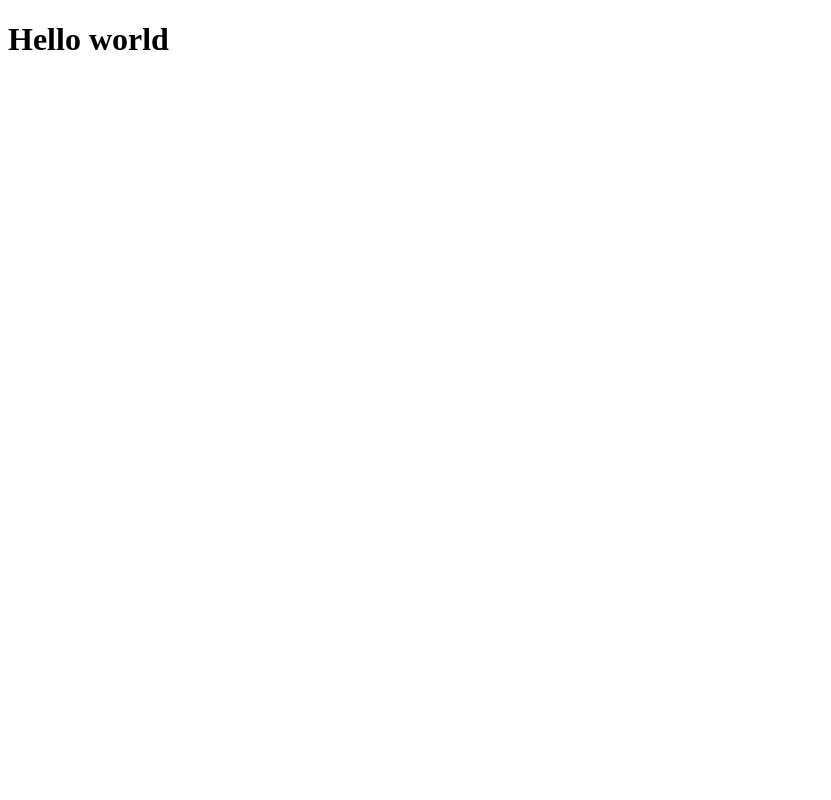
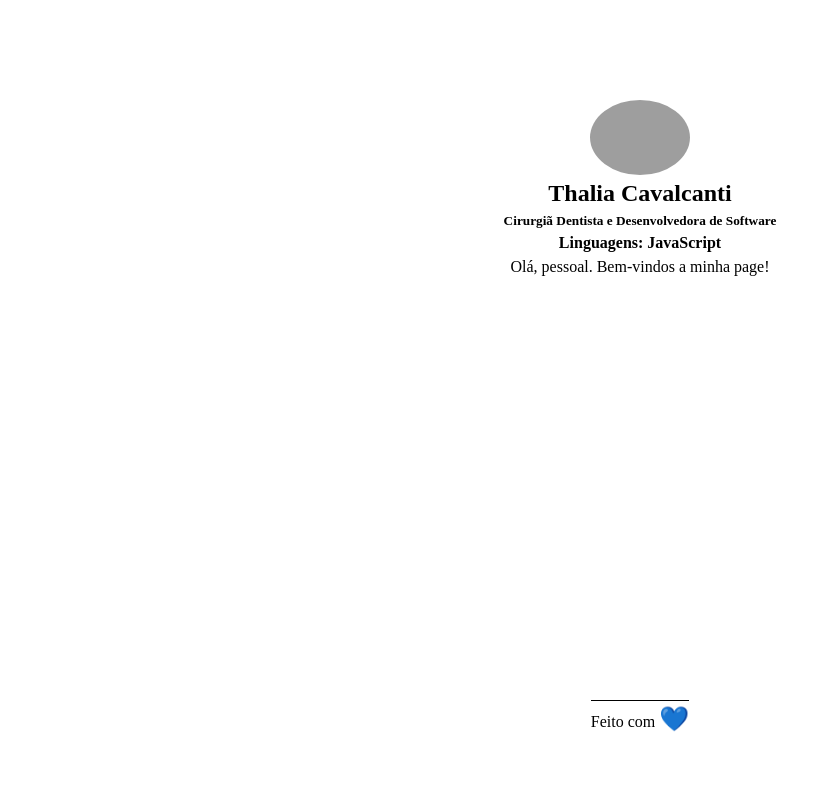
Before and after one commit to thaliacavalcanti/thaliacavalcanti, a plain HTML site: page index.html in a window 1280 px wide. Shown: the whole page, without its empty margins (0-831 px from the left). Drawn offline with Linux system fonts and the light colour scheme; grey boxes are pictures that could not be loaded.

Commit message:
primeiras alterações do portifolio

```diff
--- a/index.html
+++ b/index.html
@@ -1,11 +1,26 @@
 <!DOCTYPE html>
 <html lang="en">
+
 <head>
     <meta charset="UTF-8">
     <meta name="viewport" content="width=device-width, initial-scale=1.0">
     <title>thaliacavalcanti</title>
 </head>
+<link rel="stylesheet" href="style.css">
 <body>
-    <h1>Hello world</h1>
+    <header></header>
+    <main>
+        <section class="content">
+            <img src="https://avatars.githubusercontent.com/u/168925111?v=4" alt="" srcset="">
+            <h1>Thalia Cavalcanti</h1>
+            <h5>Cirurgiã Dentista e Desenvolvedora de Software</h2>
+            <h4>Linguagens: JavaScript</h3>
+            <p>Olá, pessoal. Bem-vindos a minha page!</p>
+        </section>
+    </main>
+    <footer>
+        <p>Feito com <span style='font-size:24px;'>&#128153;</span></p>
+    </footer>
 </body>
+
 </html>
--- /dev/null
+++ b/style.css
@@ -0,0 +1,106 @@
+/* CSS RESET */
+    /* 1. Use a more-intuitive box-sizing model */
+    *,
+    *::before,
+    *::after {
+        box-sizing: border-box;
+    }
+
+    /* 2. Remove default margin */
+    * {
+        margin: 0 auto;
+    }
+
+    body {
+        /* 3. Add accessible line-height */
+        line-height: 1.5;
+        /* 4. Improve text rendering */
+        -webkit-font-smoothing: antialiased;
+    }
+
+    /* 5. Improve media defaults */
+    img,
+    picture,
+    video,
+    canvas,
+    svg {
+        display: block;
+        max-width: 100%;
+    }
+
+    /* 6. Inherit fonts for form controls */
+    input,
+    button,
+    textarea,
+    select {
+        font: inherit;
+    }
+
+    /* 7. Avoid text overflows */
+    p,
+    h1,
+    h2,
+    h3,
+    h4,
+    h5,
+    h6 {
+        overflow-wrap: break-word;
+    }
+
+    /* 8. Improve line wrapping */
+    p {
+        text-wrap: pretty;
+    }
+
+    h1,
+    h2,
+    h3,
+    h4,
+    h5,
+    h6 {
+        text-wrap: balance;
+    }
+
+    /*
+  9. Create a root stacking context
+*/
+    #root,
+    #__next {
+        isolation: isolate;
+    }
+
+    /* --CSS RESET-- */
+
+    html {
+        height: 100%;
+    }
+
+    body {
+        min-height: 100%;
+        text-align: center;
+        height: 100%;
+        margin: 0;
+        display: flex;
+        flex-direction: column;
+    }
+
+
+    header {
+        height: 100px;
+    }
+
+    main {
+        flex: 1;
+    }
+
+    .content img {
+        border-radius: 50%;
+        width: 100px;
+    }
+
+    footer {
+        height: 100px;
+        bottom: 0;
+        border-top: 1px solid black;
+        align-items: center;
+    }
```
